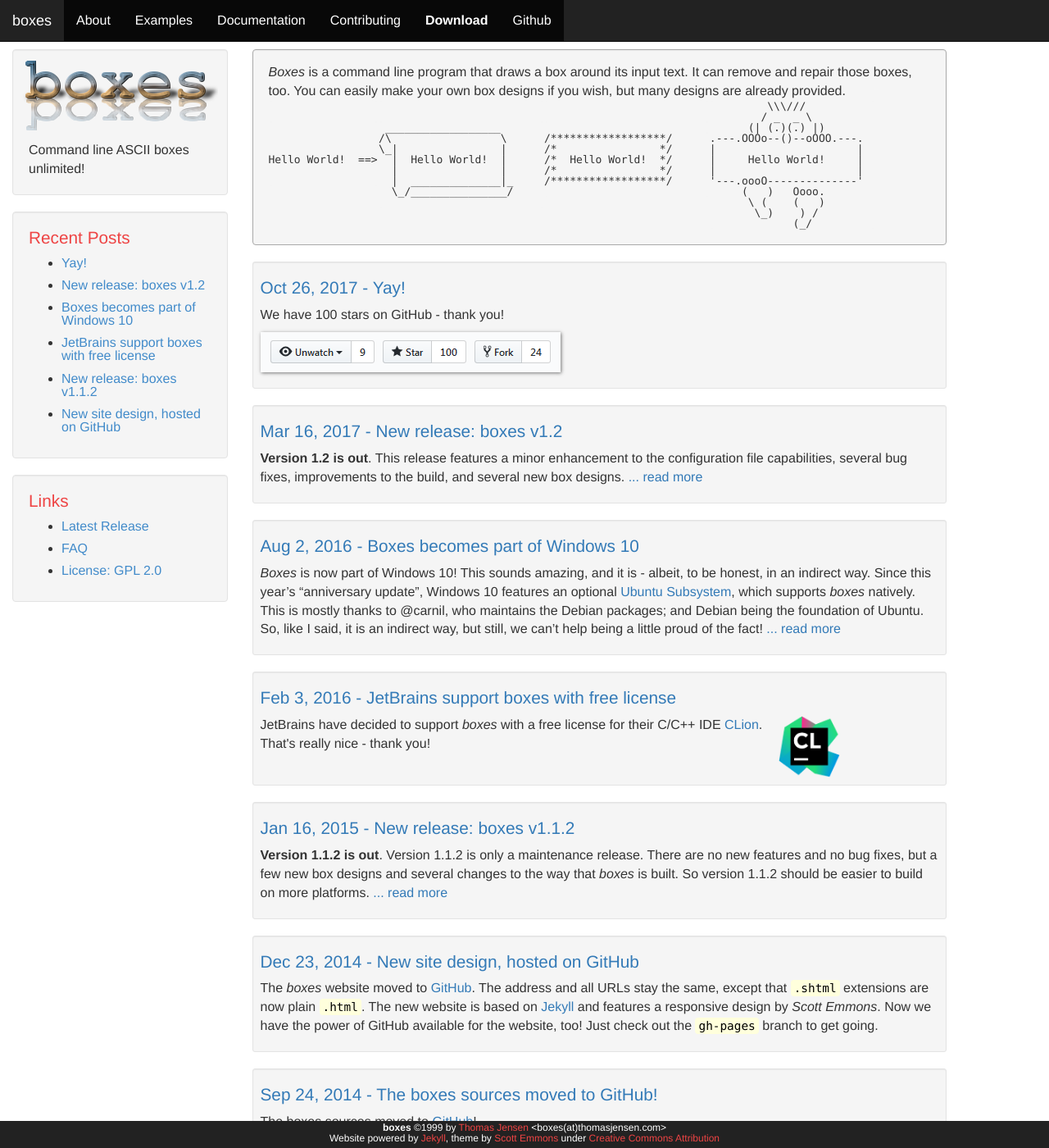
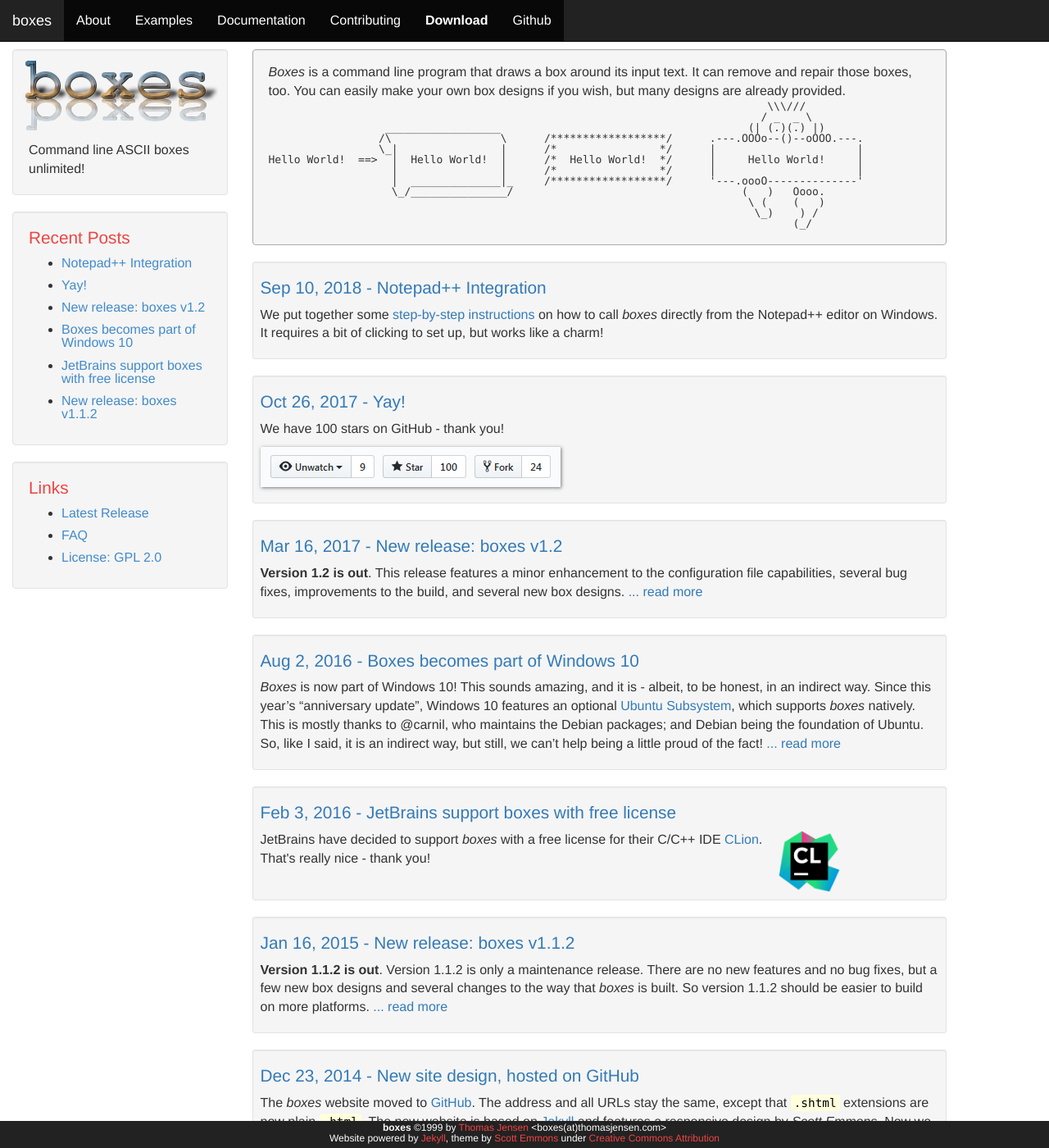
Before and after one commit to ascii-boxes/boxes, a Jekyll site: the page built from index.html, in a window 1280 px wide and 1400 px high. Shown: the whole window at 82% size. Built offline with Jekyll 4.4.1, drawn with Linux system fonts in a browser that asks for light colours; the list of posts is cut into pages by our own code; comment, search, counter and statistics services are not loaded; some of the changed lines change nothing that is shown; some of the changed text lies outside the part shown.

Commit message:
Add Notepad++ integration docs

```diff
--- /dev/null
+++ b/_posts/2018-09-10-notepadplusplus-integration.md
@@ -0,0 +1,9 @@
+---
+layout: post
+title: "Notepad++ Integration"
+date: 2018-09-10 22:00:00 +0200
+comments: false
+---
+
+We put together some [step-by-step instructions]({{ site.baseurl }}/docs/install.html#notepadplusplus) on how to call
+*boxes* directly from the Notepad++ editor on Windows. It requires a bit of clicking to set up, but works like a charm!
--- a/css/boxes.css
+++ b/css/boxes.css
@@ -118,3 +118,8 @@
     -webkit-box-shadow: 1px 1px 4px rgba(34, 34, 34, 0.6);
     box-shadow: 1px 1px 4px rgba(34, 34, 34, 0.6);
 }
+
+.mark-hilite {
+    background-color: #e0ffe0;
+    border-radius: 3px;
+}
--- a/docs/install.html
+++ b/docs/install.html
@@ -171,3 +171,78 @@
    the selected text. In may be accessed via the command palette like above, or you might want to define a hotkey or
    a macro to do it.
 1. Add more FilterPipes commands for other designs, or for removing and repairing your ASCII art boxes.
+
+<a name="notepadplusplus">&nbsp;</a>
+
+
+## Integration with Notepad++
+
+In order to integrate *boxes* with Notepad++, first make sure that *boxes* is on your `PATH`. On Windows, this usually
+means boxes.exe and boxes.cfg must be located in a directory which is on the `PATH` environment variable. This method
+of *boxes* integration works only on Windows, because afaik, Notepad++ is available only on Windows.
+
+We use the NppExec plugin. Install NppExec via PluginManager:
+
+1. Display PluginManager via the main menu: *Plugin &rarr; Plugin Manager &rarr; Show Plugin Manager*
+1. If NppExec is not on the *Installed* tab already, go to the *Available* tab and select NppExec from the list.
+1. Press **Install**.
+1. Restart Notepad++
+
+   ![Plugin Manager]({{ site.baseurl }}/images/editor-npp-pluginmanager.png)
+
+Once the NppExec plugin is available, proceed with *boxes* integration:
+
+1. Go to *Plugins &rarr; NppExec &rarr; Execute ...*
+1. Paste the following script into the text area:
+
+   <div class="highlighter-rouge"><div class="highlight"><pre class="highlight"><code>NPP_CONSOLE 0
+cls
+cmd.exe /c exit %RANDOM%
+set tempfile = $(SYS.TEMP)\NppBoxes_$(EXITCODE).out.txt
+set ascfile = $(SYS.TEMP)\NppBoxes_$(EXITCODE).in.txt
+sel_saveto $(ascfile) :a
+<span class="mark-hilite">boxes -d nuke -s 80 -pt1 -ac</span> "$(ascfile)" "$(tempfile)"
+sel_loadfrom $(tempfile)
+cmd.exe /c del /f /q "$(tempfile)" "$(ascfile)"</code></pre></div></div>
+
+   This script is inspired by a [post by Peter Jones](https://notepad-plus-plus.org/community/topic/16158/2) on the
+   Notepad++ forum. It works via temp files in ANSI format. (That's the `:a` argument to the `sel_saveto` command.)
+   This is compatible with boxes, and also helps avoiding byte order marks at the beginning of the temp file.
+   The <span class="mark-hilite">green part</span> marks the place where you configure the box. In this case, we'll
+   get a *nuke* box 80 characters wide, with the text centered in it and an extra blank line at the top.
+1. Press **Save...** and give it a meaningful name, for example `boxes nuke 80`.
+1. Press **Save** on the *Script name* input box.
+
+   ![NppExec Script]({{ site.baseurl }}/images/editor-npp-script.png)
+
+1. Go to *Plugins &rarr; NppExec &rarr; Advanced Options ...*
+1. In the *Associated Script* dropdown, select the `boxes nuke 80` script entry created previously, then press
+   **Add/Modify** to add it to the list of *Menu items*.
+1. Optionally select *Place to the Macros submenu*, if you want an entry for this in the *Macros* menu.
+1. Press **OK**, and if asked, restart Notepad++.
+
+   ![NppExec Advanced Options]({{ site.baseurl }}/images/editor-npp-options.png)
+
+1. Go to *Macro &rarr; Modify Shortcut/Delete Macro...* to call up the Shortcut mapper.
+1. Select the *Plugin commands* tab, and type `boxes` into the filter line at the bottom of the dialog window.
+1. Choose our `boxes nuke 80` entry and press **Modify**:
+
+   ![Shortcut mapper]({{ site.baseurl }}/images/editor-npp-shortcut.png)
+
+1. Assign a shortcut key, for example Ctrl+Shift+B.
+1. Make sure that the Shortcut mapper reports `No shortcut conflicts for this item` in the status area.
+
+That's it, finally! Now you can select any piece of text in the Notepad++ editor and draw the `nuke 80` box around it
+by pressing your assigned shortcut:
+
+                                      _ ._  _ , _ ._
+                                    (_ ' ( `  )_  .__)
+                                  ( (  (    )   `)  ) _)
+                                 (__ (_   (_ . _) _) ,__)
+                                     `~~`\ ' . /`~~`
+                                     ,::: ;   ; :::,
+                                    ':::::::::::::::'
+     ___________________________jgs______/_ __ \___________________________________
+    |                                                                              |
+    |                                LOOK AT THAT!                                 |
+    |______________________________________________________________________________|
```
Also changed, not shown: images/editor-npp-options.png (added), images/editor-npp-pluginmanager.png (added), images/editor-npp-script.png (added), images/editor-npp-shortcut.png (added).
